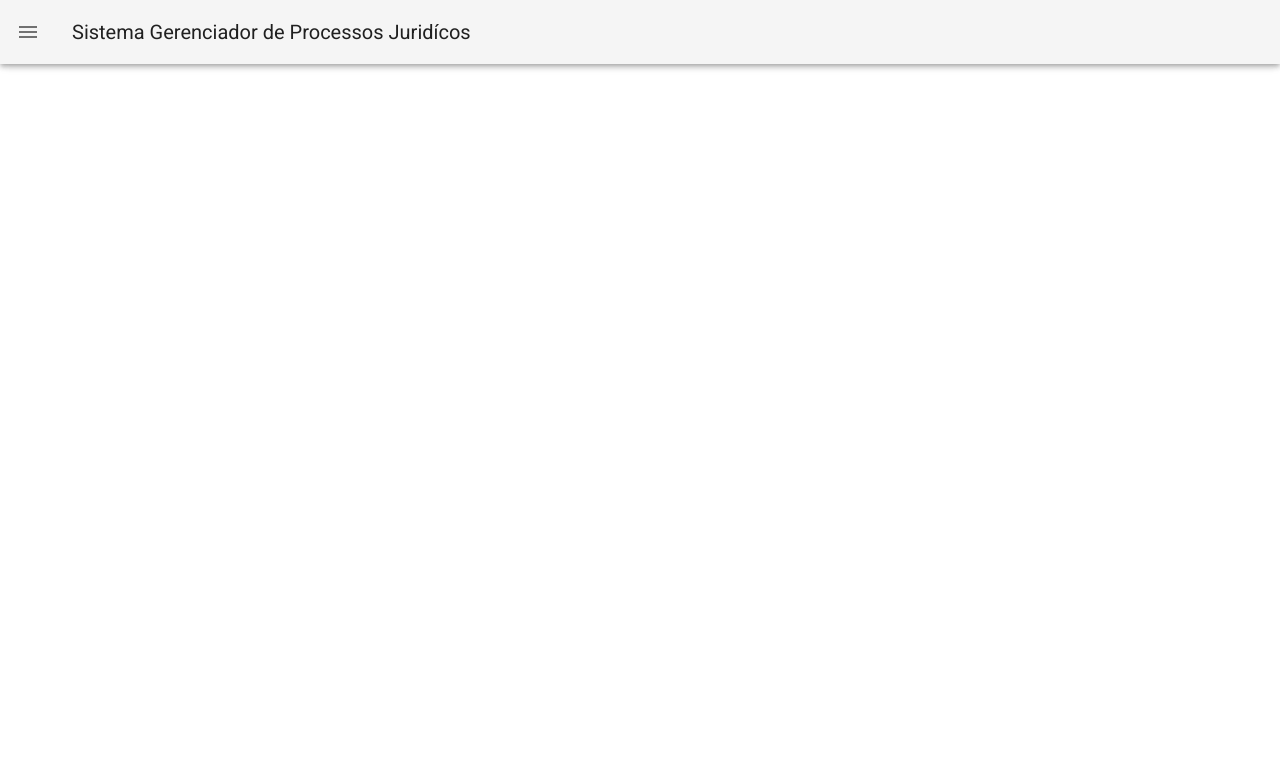
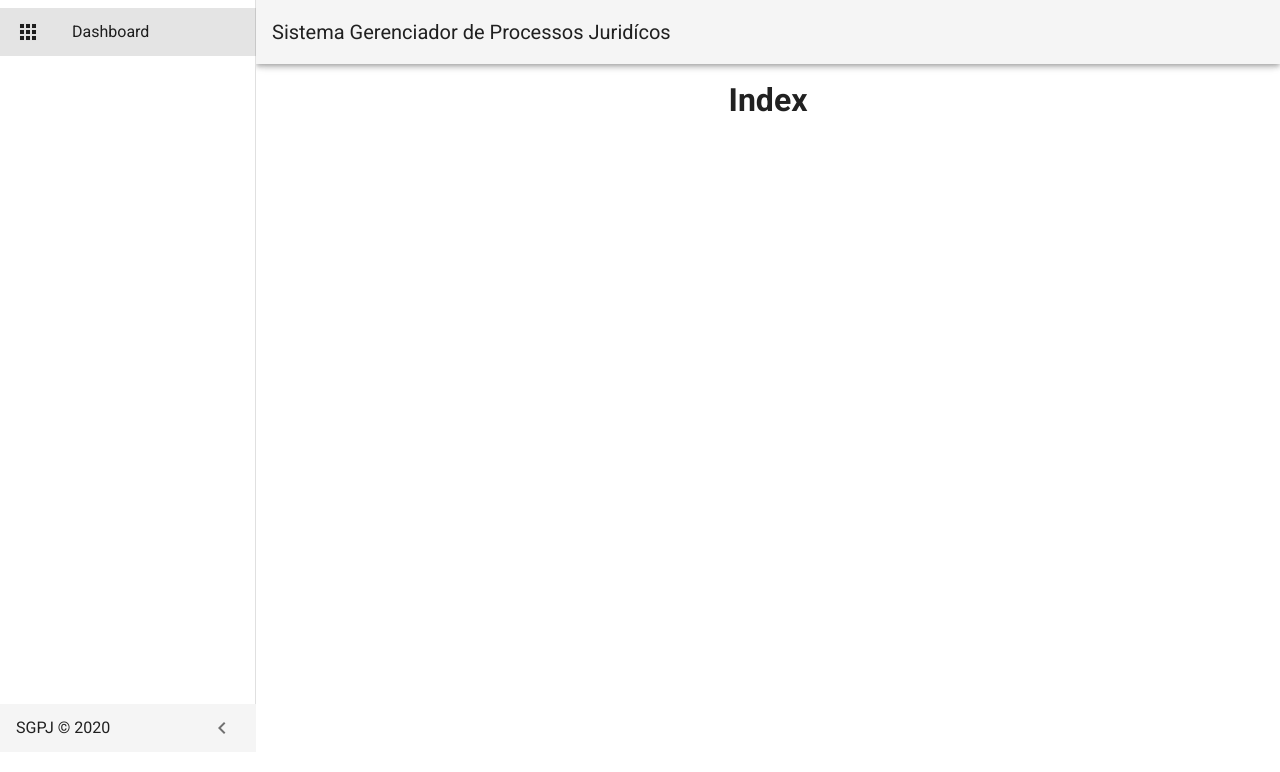
Before and after one commit to LucasVmigotto/sgpj, a Nuxt app in the folder packages/app/: page / in a window 1280 px wide. Shown: the top 772 px of the page. Built offline with nearby package versions, Linux system fonts and the light colour scheme.

Commit message:
fix(app): minor layout fixes

```diff
--- a/packages/app/layouts/default.vue
+++ b/packages/app/layouts/default.vue
@@ -30,7 +30,7 @@
         <span
           v-show="!miniVariant"
         >
-          &copy; {{ new Date().getFullYear() }}
+          SGPJ &copy; {{ new Date().getFullYear() }}
         </span>
         <v-spacer />
         <v-btn
@@ -46,7 +46,6 @@
       fixed
       app
     >
-      <v-app-bar-nav-icon @click.stop="drawer = !drawer" />
       <v-toolbar-title v-text="title" />
     </v-app-bar>
     <v-main>
@@ -61,19 +60,16 @@
 export default {
   data () {
     return {
-      drawer: false,
-      fixed: false,
+      title: 'Sistema Gerenciador de Processos Juridícos',
+      drawer: true,
+      miniVariant: false,
       items: [
         {
           icon: 'mdi-apps',
           title: 'Dashboard',
           to: '/'
         }
-      ],
-      miniVariant: false,
-      right: true,
-      rightDrawer: false,
-      title: 'Sistema Gerenciador de Processos Juridícos'
+      ]
     }
   }
 }
--- a/packages/app/pages/index.vue
+++ b/packages/app/pages/index.vue
@@ -9,6 +9,7 @@
       sm8
       md6
     >
+      <h1>Index</h1>
     </v-flex>
   </v-layout>
 </template>
```
